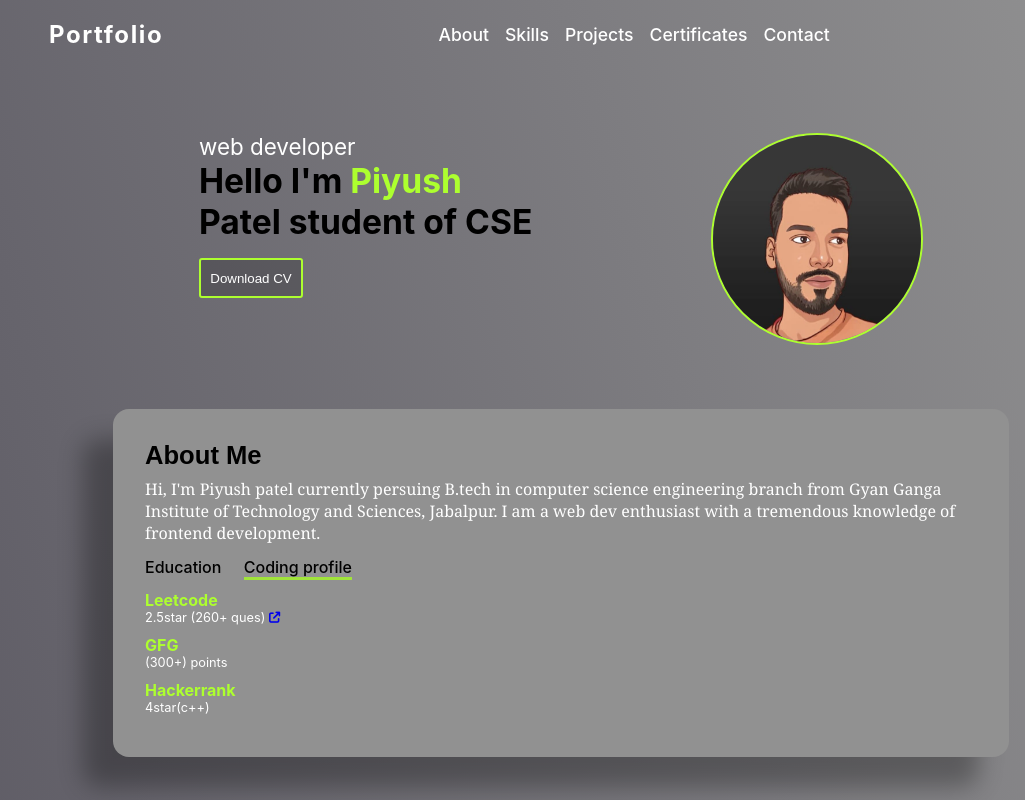
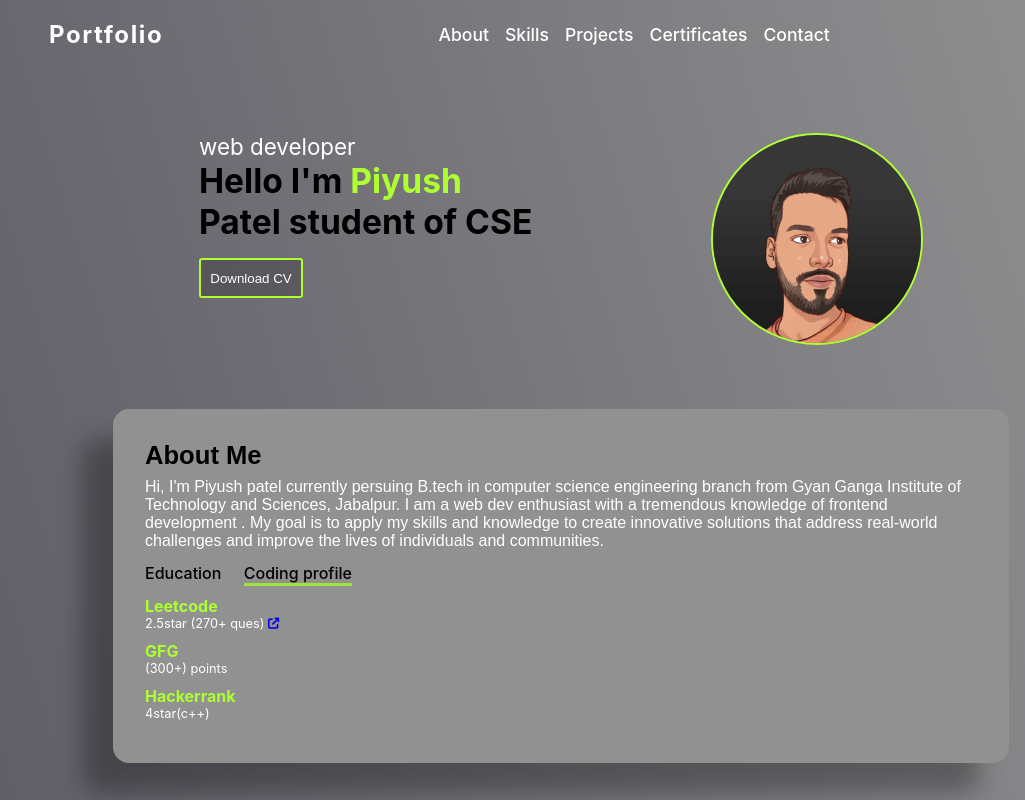
Before and after one commit to Piyush07p/portfolio, a React (Create React App) app: page / in a window 1280 px wide. Both pictures are taken after a click on the element "Coding profile". Shown: the top 800 px of the page, without its empty margins (79-1104 px from the left). Built offline with nearby package versions, Linux system fonts and the light colour scheme.

Commit message:
ui modifed(july"23)

```diff
--- a/src/App.css
+++ b/src/App.css
@@ -7,7 +7,10 @@ html{
   scroll-behavior:smooth;
 }
 body{
-  background-image: linear-gradient(to right top, #3c3846, #514e59, #66646c, #7d7c80, #949494);}
+  background-image: linear-gradient(to right top, #3c3846, #514e59, #66646c, #7d7c80, #949494);
+  /* background-image: linear-gradient(to right top, #a170c8, rgb(219, 202, 219)); */
+
+}
 .section1{
   width: 100%;
   /* height: 100vh; */
@@ -138,7 +141,7 @@ body{
 .about_me #para{
   color: #fff;
   font-size: 1rem;
-  font-family:Georgia, 'Times New Roman', Times, serif;
+  font-family:Arial, Helvetica, sans-serif;
   margin:0.5rem 0;
 }
 .tab-titles{
--- a/src/App.js
+++ b/src/App.js
@@ -68,7 +68,9 @@ function App() {
         <h1>About Me</h1>
         <p id="para"> Hi, I'm Piyush patel currently persuing B.tech in computer science engineering
           branch from Gyan Ganga Institute of Technology and Sciences, Jabalpur.
-          I am a web dev enthusiast with a tremendous knowledge of frontend development.
+          I am a web dev enthusiast with a tremendous knowledge of frontend development
+         . My goal is to apply my skills and knowledge to create innovative
+           solutions that address real-world challenges and improve the lives of individuals and communities.
 
         </p>
           <div className="tab-titles ">
@@ -86,7 +88,7 @@ function App() {
           </div>
           <div className="tab-contents" id="achievements">
                   <ul>
-                    <li><span>Leetcode</span><br/> 2.5star (260+ ques)  <a target="_blank" href="https://leetcode.com/Piyush07p/"><i class="fa-solid fa-arrow-up-right-from-square"></i></a></li>
+                    <li><span>Leetcode</span><br/> 2.5star (270+ ques)  <a target="_blank" href="https://leetcode.com/Piyush07p/"><i class="fa-solid fa-arrow-up-right-from-square"></i></a></li>
                     <li><span>GFG</span><br/>(300+) points</li>
                     <li><span>Hackerrank</span><br/> 4star(c++)</li>
 
--- a/src/Contact.js
+++ b/src/Contact.js
@@ -56,7 +56,7 @@ export default function Contact(){
 
                 <footer className="footer">
 
-                    <p>Copyright &copy;  2023 Made with <i style={{color:"red"}} class="fa-solid fa-heart"></i> by Piyush Patel</p>
+                    <p style={{fontSize:"1rem"}}>Copyright &copy;  2023 Made  {/*<i style={{color:"red"}} class="fa-solid fa-heart"></i>*/} by Piyush Patel</p>
                 </footer>
 
             </section>
--- a/src/css/cards.css
+++ b/src/css/cards.css
@@ -1,4 +1,7 @@
 #section3{
+  display: flex;
+  flex-direction: column;
+  align-items: center;
     width: 100%;
     padding:2.5rem 0;
   }
@@ -9,7 +12,7 @@
   }
 
   .card_category {
-    width: 100%;
+    width: 90%;
     display: flex;
     justify-content: center;
     flex-wrap: wrap;
```
